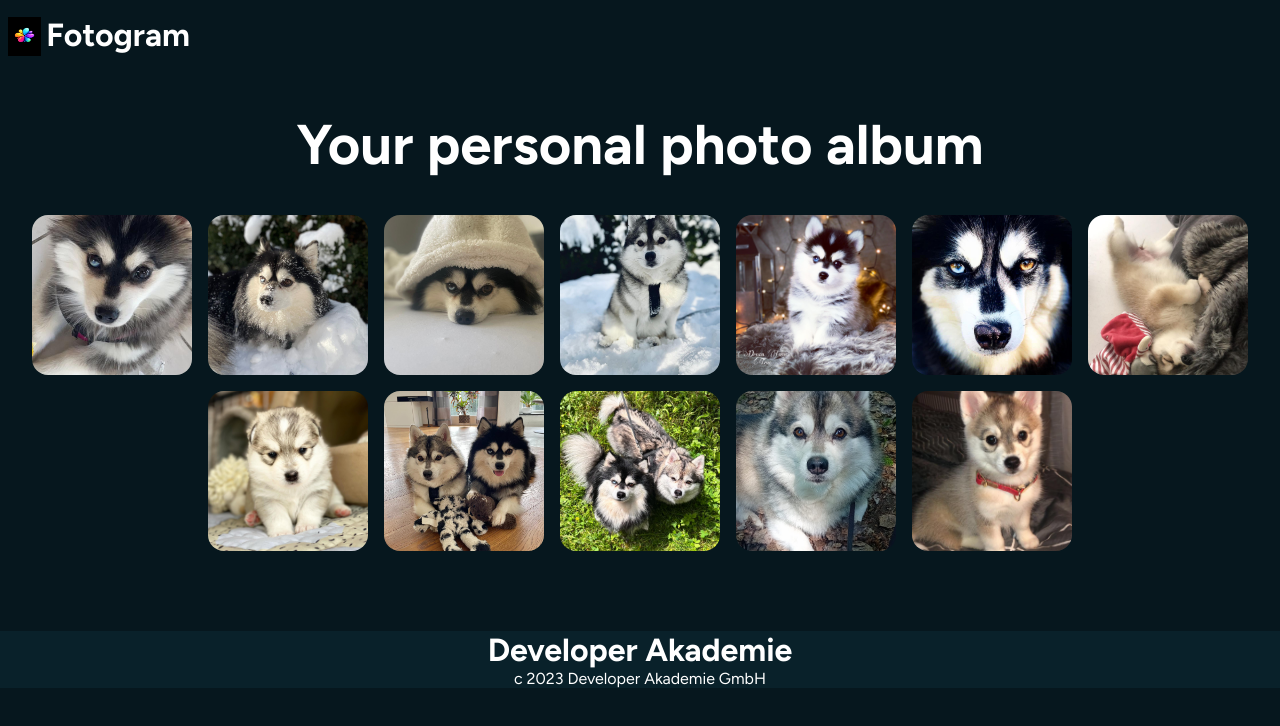
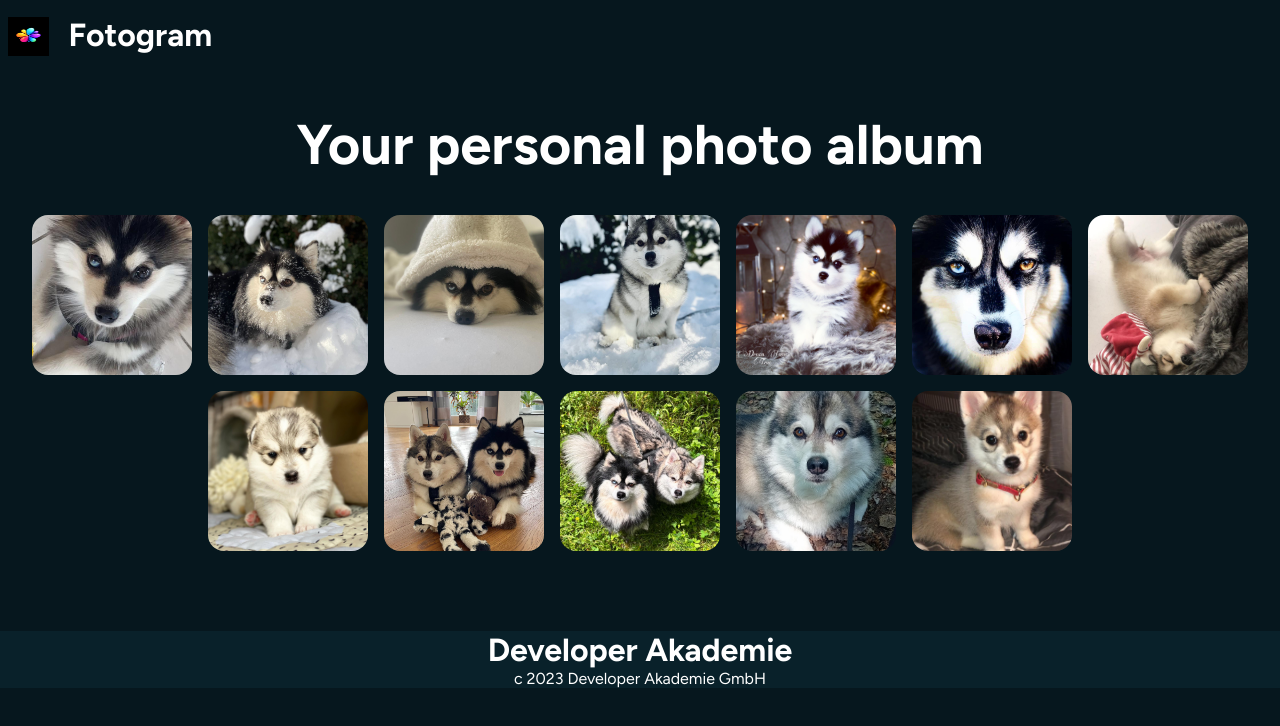
Before and after one commit to AlexJordan23/Fotogram3, a plain HTML site: page index.html in a window 1280 px wide. Drawn offline with Linux system fonts and the light colour scheme.

Commit message:
Gap erweitert und Width geändert im header Container

```diff
--- a/style.css
+++ b/style.css
@@ -19,10 +19,10 @@
     padding-top: 16px;
     padding-left: 8px;
     padding-bottom: 16px;
-    gap: 5px;
+    gap: 20px;
     border: 16px;
     border-bottom: 1px;
-    width: 215.19px;
+    width: 100%;
     height: 41px;
 }
 
```
